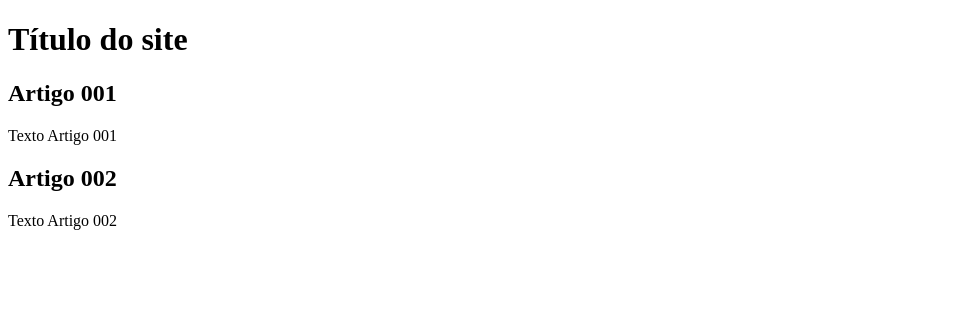
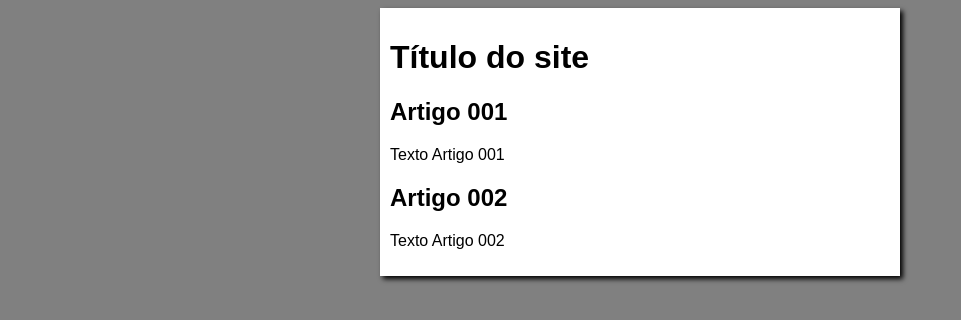
Before and after one commit to Gabrielwillms/projeto-site, a plain HTML site: page index.html in a window 1280 px wide. Shown: the whole page, without its empty margins (0-961 px from the left). Drawn offline with Linux system fonts and the light colour scheme.

Commit message:
iniciei o design

```diff
--- /dev/null
+++ b/estilos/style.css
@@ -0,0 +1,16 @@
+* {
+    font-family: Arial, Helvetica, sans-serif;
+    font-sizr:16px;
+}
+
+body{
+    background-color: gray;
+}
+
+main{
+    background-color: white;
+    width: 500px;
+    margin: auto;
+    padding: 10px;
+    box-shadow: 3px 3px 5px black;
+}
--- a/index.html
+++ b/index.html
@@ -5,6 +5,7 @@
     <meta charset="UTF-8">
     <meta name="viewport" content="width=device-width, initial-scale=1.0">
     <title>Título do site</title>
+    <link rel="stylesheet" href="estilos/style.css"
 </head>
 <body>
     <main>
```
